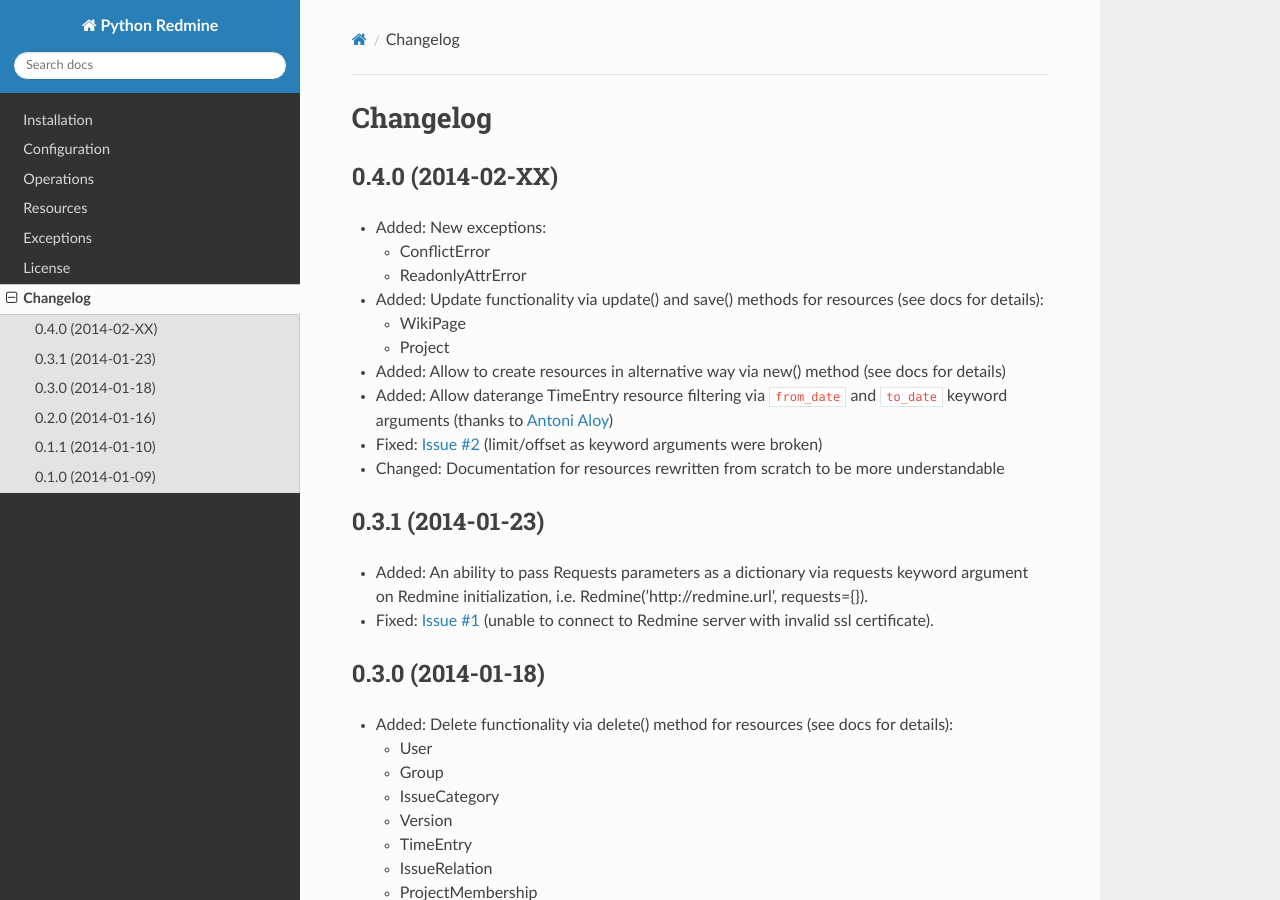
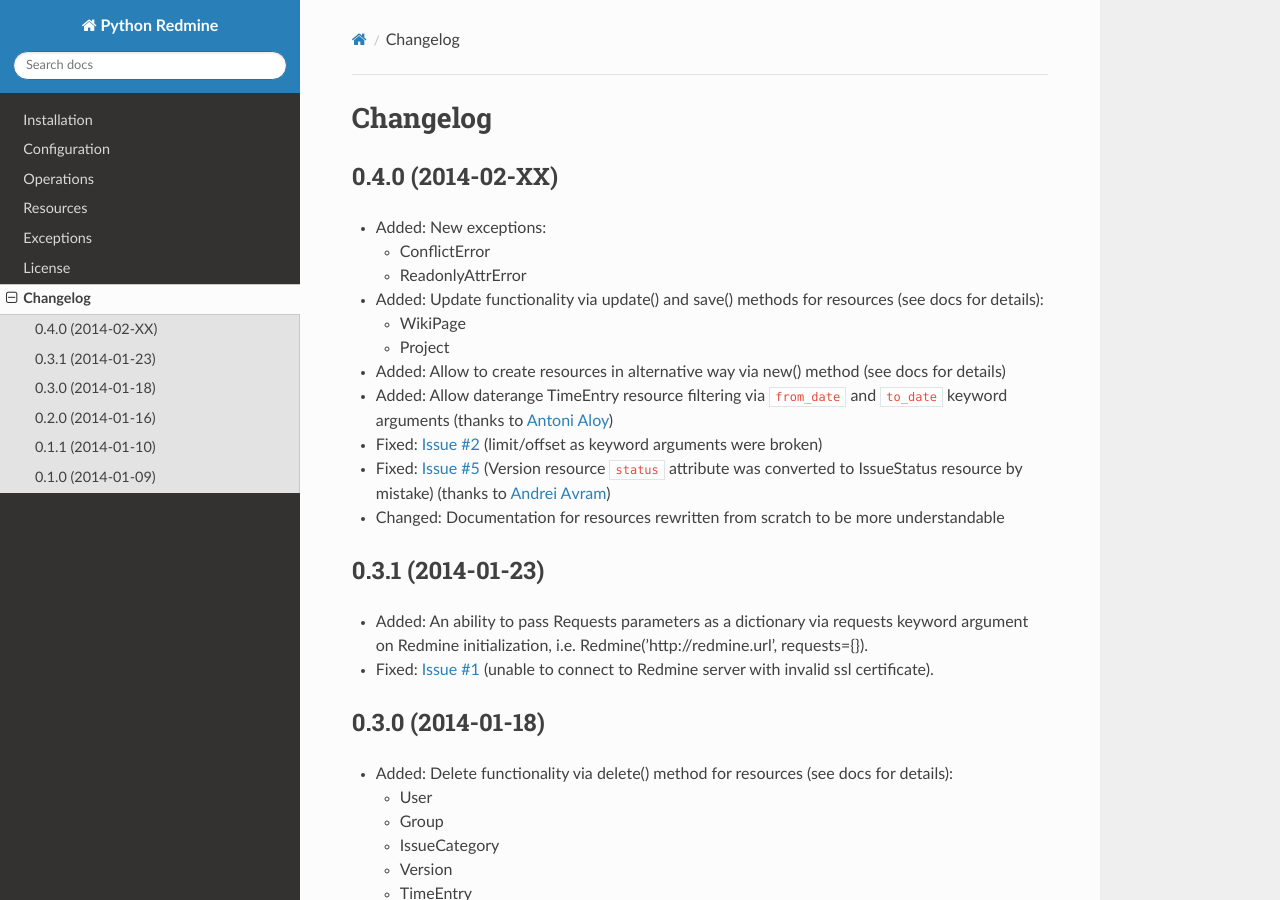
Before and after one commit to maxtepkeev/python-redmine, a Sphinx documentation site: the page built from docs/changelog.rst, in a window 1280 px wide and 900 px high. Built offline with Sphinx 7.4.7 and the Read the Docs theme 2.0.0, drawn with Linux system fonts in a browser that asks for light colours.

Commit message:
doc update

```diff
--- a/docs/changelog.rst
+++ b/docs/changelog.rst
@@ -21,6 +21,9 @@
   keyword arguments (thanks to `Antoni Aloy <https://github.com/aaloy>`_)
 - Fixed: `Issue #2 <https://github.com/maxtepkeev/python-redmine/issues/2>`_ (limit/offset
   as keyword arguments were broken)
+- Fixed: `Issue #5 <https://github.com/maxtepkeev/python-redmine/issues/5>`_ (Version
+  resource ``status`` attribute was converted to IssueStatus resource by mistake) (thanks
+  to `Andrei Avram <https://github.com/andreiavram>`_)
 - Changed: Documentation for resources rewritten from scratch to be more understandable
 
 0.3.1 (2014-01-23)
```
